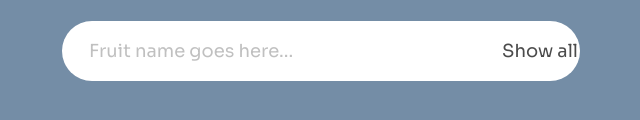
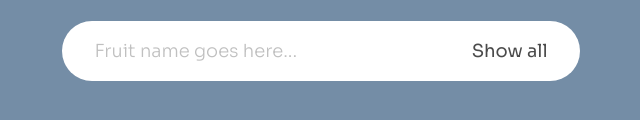
Before and after one commit to chmery/fruitapp, a website built with Parcel: page index.html in a window 1280 px wide. Shown: the part 186-306 px from the top of the page, 319-959 px from the left. Built offline with nearby package versions, Linux system fonts and the light colour scheme.

Commit message:
Fix show all text animation

```diff
--- a/src/sass/base/_typography.scss
+++ b/src/sass/base/_typography.scss
@@ -30,4 +30,5 @@ input {
 input::placeholder {
     font-size: 1.125rem;
     color: var(--bright-text);
+    font-weight: 300;
 }
--- a/src/sass/template/_search.scss
+++ b/src/sass/template/_search.scss
@@ -32,7 +32,7 @@
         width: 100%;
         height: 60px;
         border-radius: 10em;
-        padding: 0em 7em 0em 1.5em;
+        padding: 0em 7em 0em 1.8em;
 
         &:focus {
             outline: none;
@@ -41,14 +41,14 @@
 
     &__show-all {
         z-index: 5;
-        width: 80px;
+        margin-right: 1.8em;
         text-align: center;
         position: absolute;
         cursor: pointer;
-        transition: font-size 0.1s;
+        transition: transform 0.1s;
 
         &:hover {
-            font-size: 1.1875rem;
+            transform: scale(1.1);
         }
     }
 }
```
